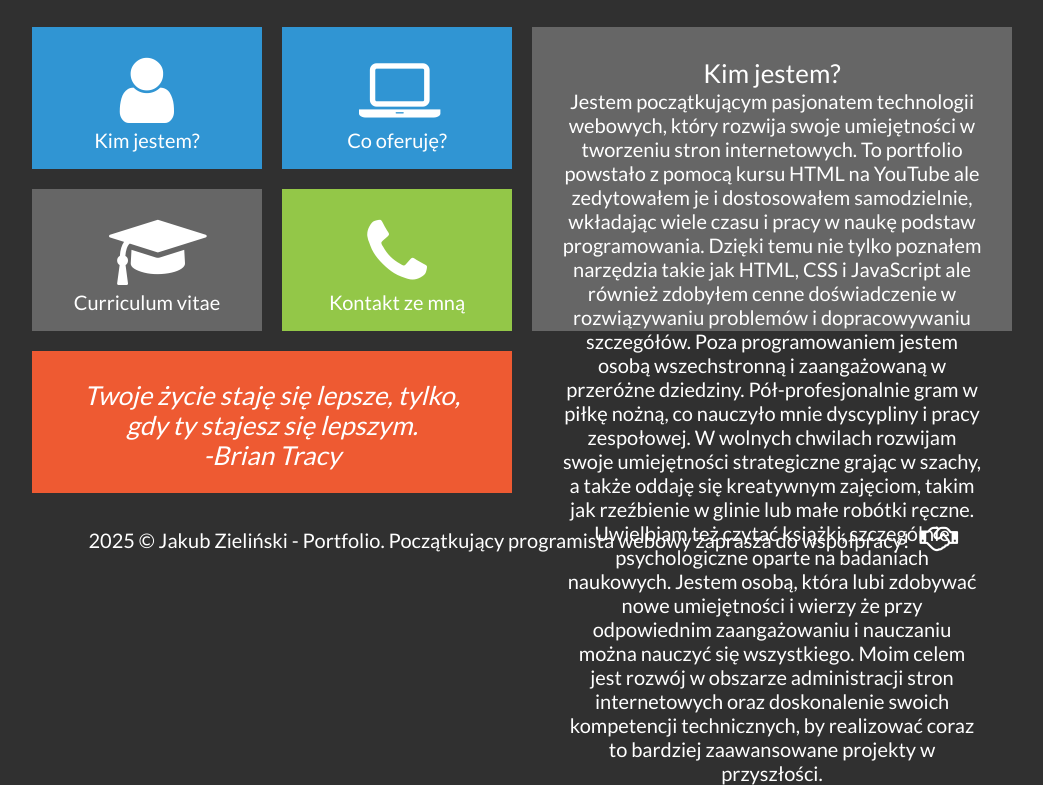
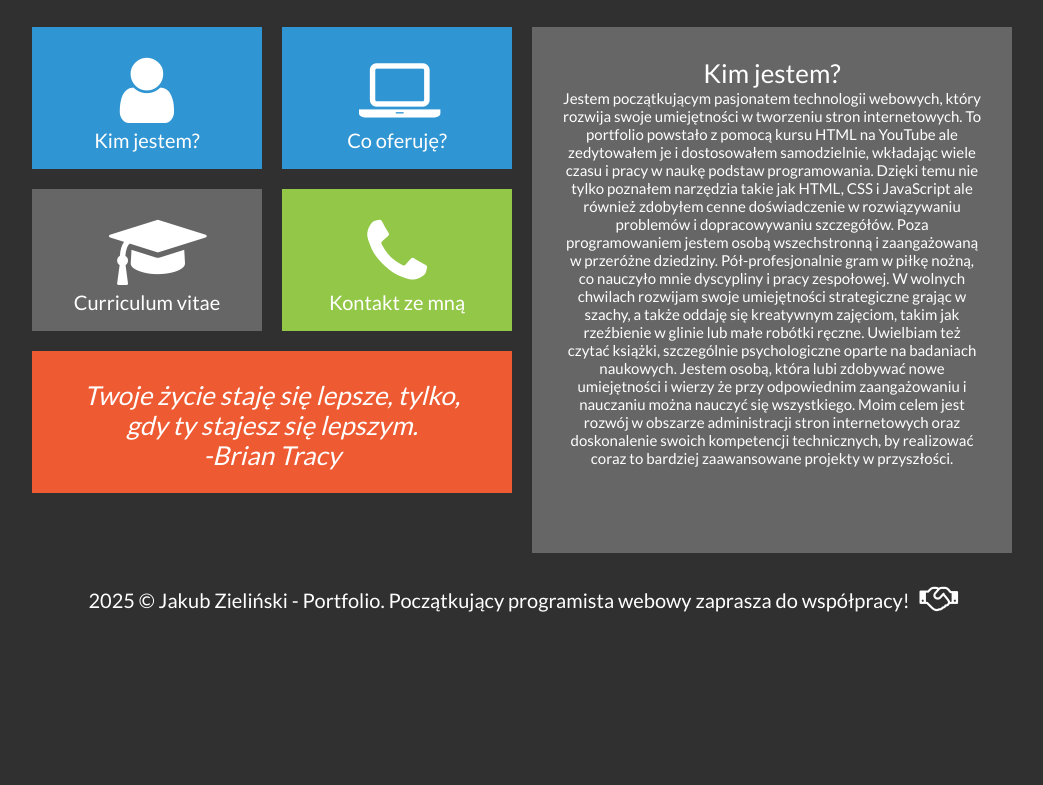
Before and after one commit to Kubaziela/portfolio, a plain HTML site: page kimjestem.html in a window 1280 px wide. Shown: the part 113-898 px from the top of the page, without its empty margins (118-1161 px from the left). After the commit the page ends 800 px from the top, so only its background shows below. Drawn offline with Linux system fonts and the light colour scheme.

Commit message:
uproszczenie

```diff
--- a/kimjestem.html
+++ b/kimjestem.html
@@ -13,6 +13,13 @@
     <link href="https://fonts.googleapis.com/css2?family=Josefin+Slab:ital@1&family=Lato&display=swap" rel="stylesheet">
 
     <script src="timer.js"></script>
+
+    <style>
+        .tile5 {
+            height: 466px;
+            font-size: 15px;
+        }
+    </style>
 
 
 </head>
```
Also changed, not shown: oferta.html (+6 -0 lines).
